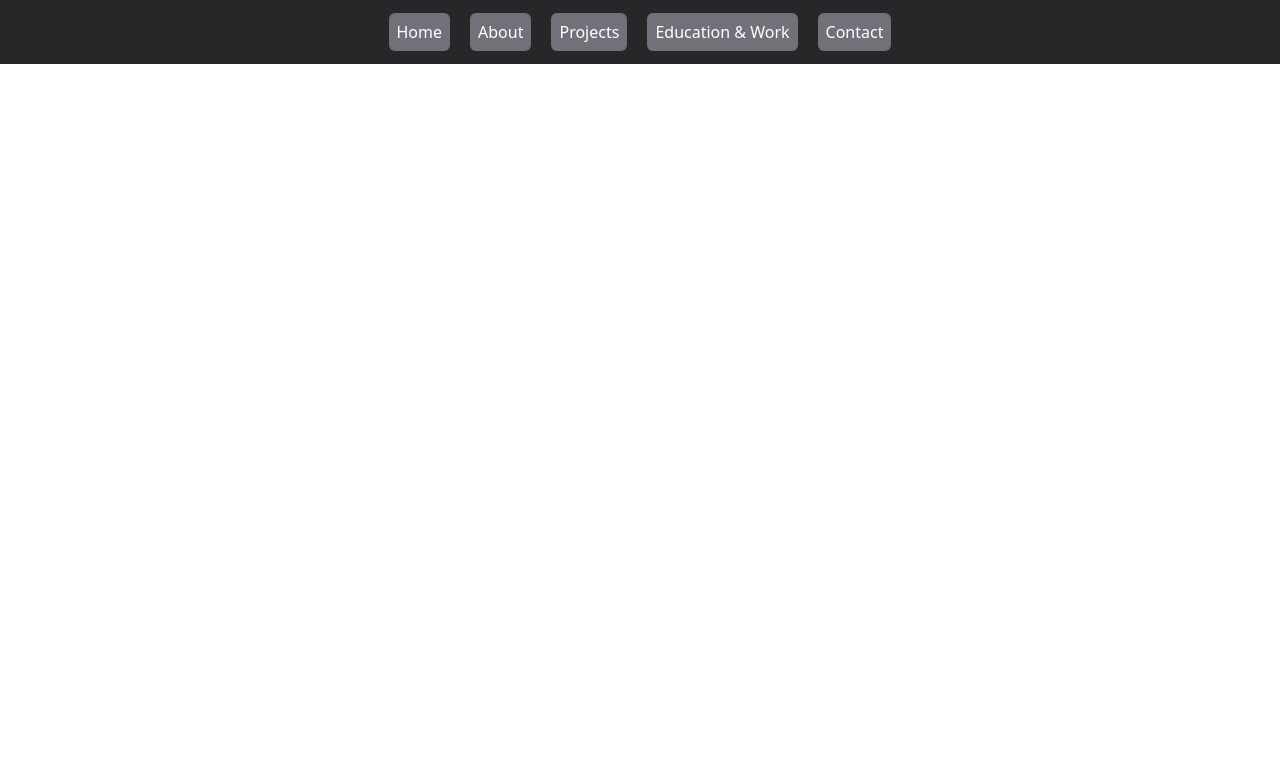
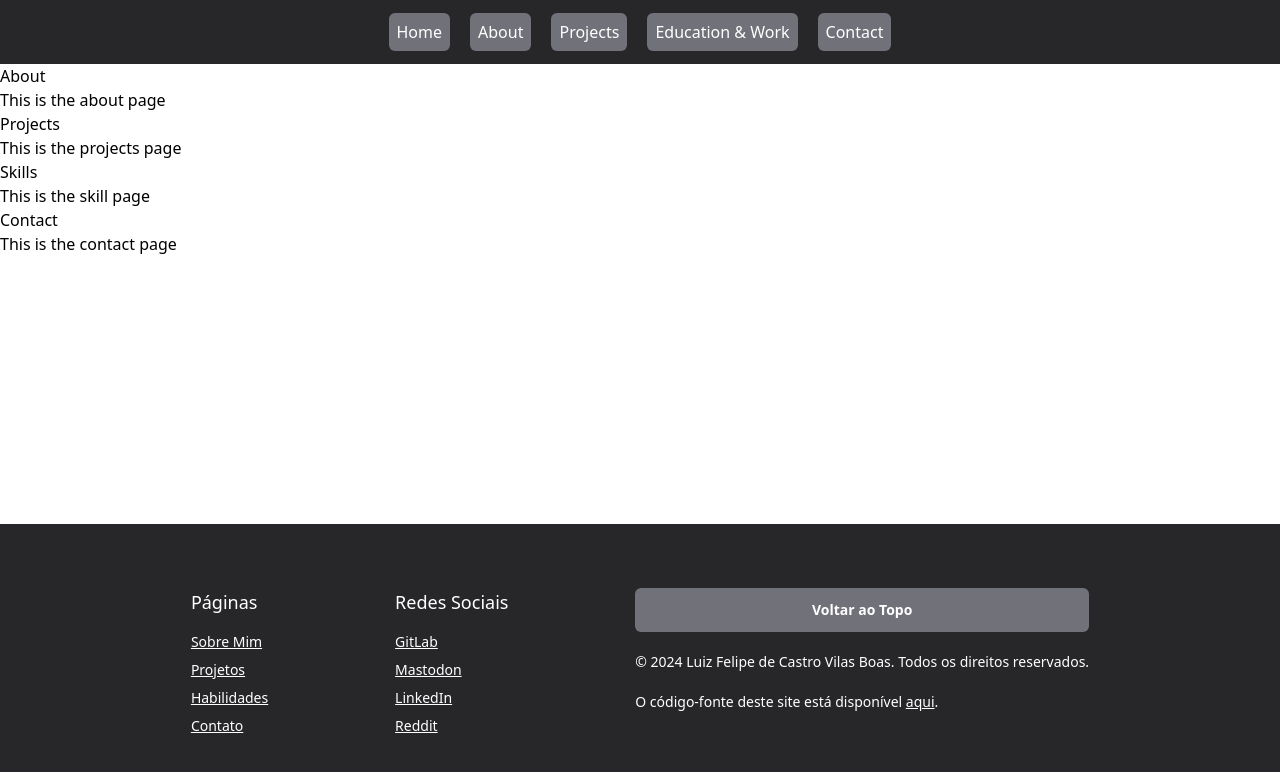
Before and after one commit to luizvilasboas/olooeez.gitlab.io, a React (Create React App) app: page / in a window 1280 px wide. Shown: the top 772 px of the page. Built offline with nearby package versions, Linux system fonts and the light colour scheme.

Commit message:
Add base structure for other components

```diff
--- a/src/App.js
+++ b/src/App.js
@@ -1,10 +1,23 @@
+import React from 'react';
+import Footer from './components/Footer';
 import Header from './components/Header';
+import About from './components/About';
+import Projects from './components/Projects';
+import Skills from './components/Skills';
+import Contact from './components/Contact';
 
 function App() {
   return (
-    <>
+    <div className='flex flex-col min-h-screen'>
       <Header />
-    </>
+      <main className='flex-1'>
+        <About />
+        <Projects />
+        <Skills />
+        <Contact />
+      </main>
+      <Footer />
+    </div>
   );
 }
 
--- /dev/null
+++ b/src/components/About.js
@@ -0,0 +1,10 @@
+const About = () => {
+  return (
+    <section id="about">
+      <h1>About</h1>
+      <p>This is the about page</p>
+    </section>
+  )
+}
+
+export default About;
--- /dev/null
+++ b/src/components/Contact.js
@@ -0,0 +1,12 @@
+import React from "react";
+
+const Contact = () => {
+  return (
+    <section id="contact">
+      <h1>Contact</h1>
+      <p>This is the contact page</p>
+    </section>
+  )
+}
+
+export default Contact;
--- /dev/null
+++ b/src/components/Projects.js
@@ -0,0 +1,10 @@
+const Projects = () => {
+  return (
+    <section id="projects">
+      <h1>Projects</h1>
+      <p>This is the projects page</p>
+    </section>
+  )
+}
+
+export default Projects;
--- /dev/null
+++ b/src/components/Skills.js
@@ -0,0 +1,10 @@
+const Skills = () => {
+  return (
+    <section id="skills">
+      <h1>Skills</h1>
+      <p>This is the skill page</p>
+    </section>
+  )
+}
+
+export default Skills;
```
